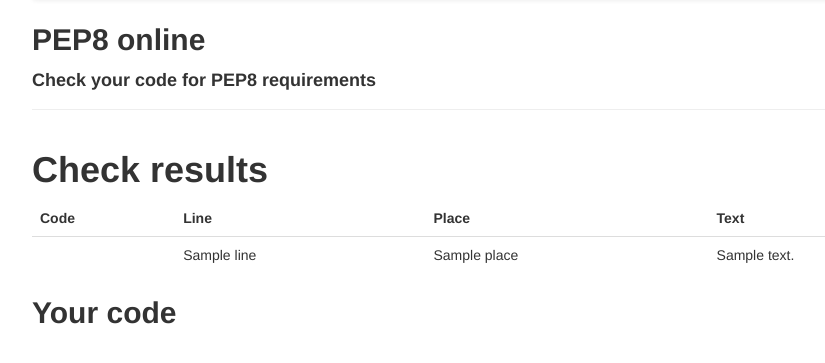
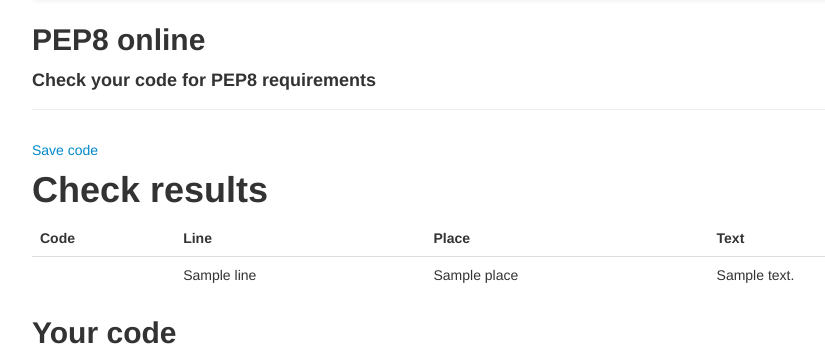
Before and after one commit to Bryukh/pep8online, a Flask app: template templates/check_result.html in a window 1280 px wide. Shown: the part 42-405 px from the top of the page, without its empty margins (138-963 px from the left). Run offline with Flask 2, Linux system fonts and the light colour scheme; the template is opened without the code that fills it: most values are stand-ins (such as "Sample title", 1, 10 or a date in 2020).

Commit message:
Add save code function

```diff
--- a/main.py
+++ b/main.py
@@ -1,6 +1,7 @@
 #-*- encoding: utf8 -*-
-from flask import Flask, render_template, request, abort, url_for
+from flask import Flask, render_template, request, abort, send_file
 from checktools import check_text, is_py_extension
+import StringIO
 
 app = Flask(__name__)
 try:
@@ -17,6 +18,7 @@ if app.config['LOG']:
     app.logger.addHandler(file_handler)
     app.logger.setLevel(logging.DEBUG)
 
+
 @app.route("/")
 def paste_page():
     """
@@ -24,10 +26,12 @@ def paste_page():
     """
     return render_template("paste_page.html")
 
+
 @app.route("/about")
 def about():
     """About page"""
     return render_template("about.html")
+
 
 @app.route("/upload")
 def upload_page():
@@ -35,6 +39,7 @@ def upload_page():
     Main page with form for upload file
     """
     return render_template("upload_page.html")
+
 
 @app.route("/checkresult", methods=['POST', ])
 def check_result():
@@ -67,9 +72,23 @@ def check_result():
             context['error'] = 'Empty request'
             return render_template("check_result.html", **context)
         else:
-            context['result'] = check_text(context['code_text'], app.config['TEMP_PATH'],
+            context['result'] = check_text(context['code_text'],
+                app.config['TEMP_PATH'],
                 logger=app.logger if app.config['LOG'] else None)
     return render_template("check_result.html", **context)
+
+
+@app.route("/savecode", methods=['POST', ])
+def save_code():
+    if request.method == "POST":
+        code_text = request.form["orig_code"]
+        code_file = StringIO.StringIO()
+        code_file.write(code_text.encode('utf8'))
+        code_file.seek(0)
+        return send_file(code_file, mimetype="application/x-python",
+            as_attachment=True, attachment_filename='code.py')
+    else:
+        return ''
 
 #For development
 if __name__ == '__main__':
--- a/static/css/style.css
+++ b/static/css/style.css
@@ -24,3 +24,11 @@
 .align-right {
     text-align: right;
 }
+
+.hidden {
+    display: none;
+    width: 0;
+    height: 0;
+    padding: 0;
+    margin: 0;
+}
--- a/templates/check_result.html
+++ b/templates/check_result.html
@@ -3,8 +3,9 @@
         {% if error %}
             <h2>{{ error }}</h2>
         {% elif result and code_text %}
+            <a href="#" onclick="saveSubmit('/savecode')">Save code</a>
+
             <h1>Check results</h1>
-
             <table class="table" id="result_table">
                 <thead>
                 <tr>
@@ -24,7 +25,7 @@
                 </thead>
                 <tbody>
                 {% for res in result %}
-                    <tr onclick="">
+                    <tr>
                         <td>
                             {% if res.type == "W" %}
                                 <span class="label label-warning">W{{ res.code }}</span>
@@ -53,6 +54,12 @@
             <a href="/{{ back_url }}" class="btn"><i class="icon-arrow-left"></i> Back</a>
         {%  else %}
             <h2>Your code</h2>
+            <iframe class="hidden" name="save"></iframe>
+            <form class="hidden" name="original_code" action="" method="post">
+                <input type="hidden" name="orig_code" value="{{ code_text }}">
+                <input type="hidden" name="results" value="">
+            </form>
+
             <form name="code_form" action="/checkresult" method="POST">
                 <div class="span12">
                     <label for="code">
@@ -99,8 +106,17 @@
                                 }
                             };
                         }
+                        var codeSubmit = function() {
+                            textarea.value = editor.getSession().getValue();
+                            document.forms['code_form'].submit();
+                        }
+                        var saveSubmit = function(url) {
+                            var form = document.forms['original_code'];
+                            form.action = url;
+                            form.submit()
+                        }
                     </script>
-                    <button type="submit" class="btn span3">Check again</button>
+                    <button type="submit" class="btn span3" onclick="codeSubmit()">Check again</button>
                 </div>
             </form>
     {% endif %}
```
Also changed, not shown: templates/paste_page.html (+4 -3 lines), README.md.
